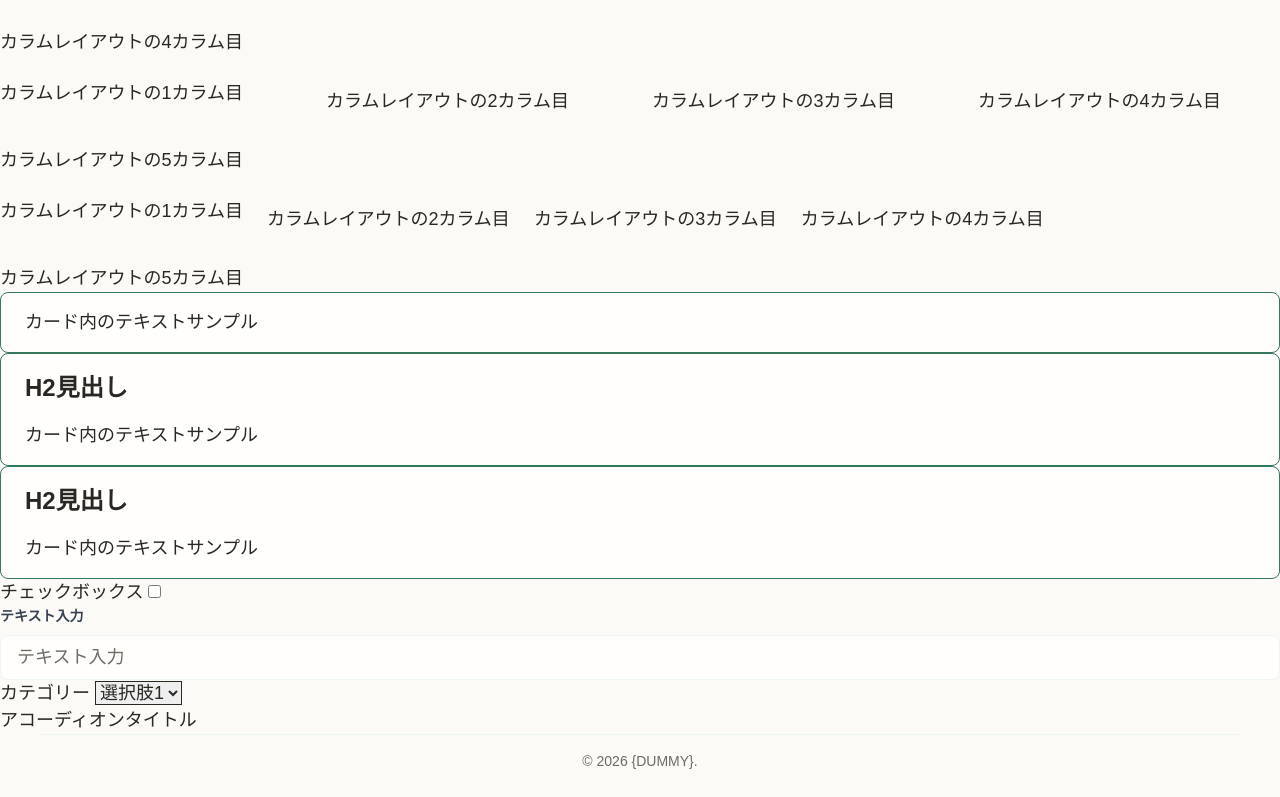
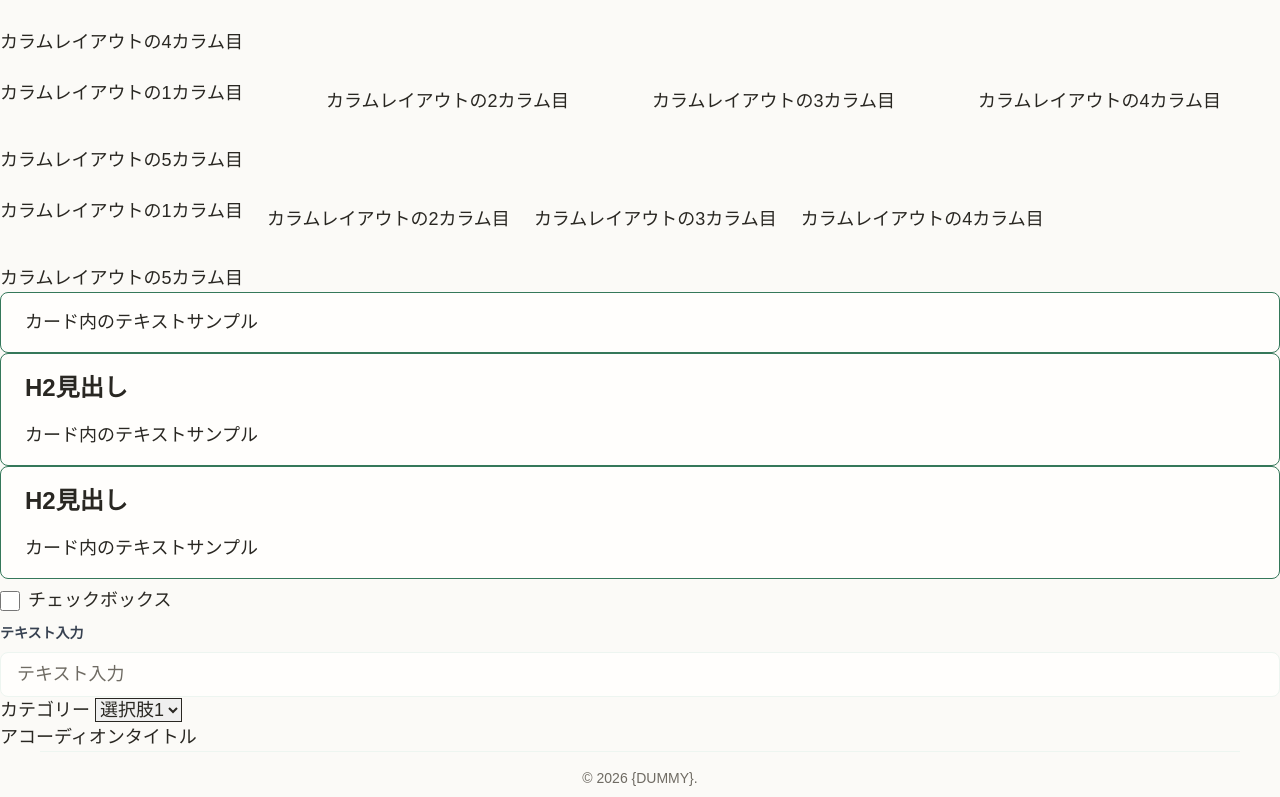
Before and after one commit to knsk-ry/workout-tracker, a website built with Vite: page src/index.html in a window 1280 px wide. Shown: the part 840-1637 px from the top of the page. Built offline with nearby package versions, Linux system fonts and the light colour scheme.

Commit message:
feat: チェックボックスパーツの実装

```diff
--- a/src/assets/styles/components.css
+++ b/src/assets/styles/components.css
@@ -188,6 +188,56 @@
 }
 
 /* ------------------------------
+ * Checkbox
+ */
+
+.Checkbox {
+  display: block grid;
+  grid-template-columns: var(--icon-block-size) minmax(0, 1fr);
+  gap: var(--spacing-sm);
+  align-items: center;
+  inline-size: fit-content;
+  min-block-size: 44px;
+}
+
+.Checkbox__label {
+  grid-column: 2;
+  grid-row: 1;
+  color: var(--text-color-base);
+  font-size: var(--font-size-base);
+  font-weight: var(--font-weight-regular);
+  line-height: var(--line-height-base);
+  cursor: pointer;
+}
+
+.Checkbox__input {
+  grid-column: 1;
+  grid-row: 1;
+
+  inline-size: var(--icon-block-size);
+  block-size: var(--icon-block-size);
+  margin: 0;
+
+  accent-color: var(--primary-color);
+  cursor: pointer;
+}
+
+.Checkbox__input:focus-visible {
+  outline: 3px solid var(--focus-color);
+  outline-offset: var(--spacing-xs);
+}
+
+.Checkbox:has(.Checkbox__input:disabled) {
+  color: var(--text-color-secondary);
+  opacity: 0.6;
+}
+
+.Checkbox__input:disabled,
+.Checkbox__input:disabled + .Checkbox__label {
+  cursor: not-allowed;
+}
+
+/* ------------------------------
  *  Column
  */
 
```
Also changed, not shown: src/stories/Checkbox.stories.js (added, +14 -0 lines).
